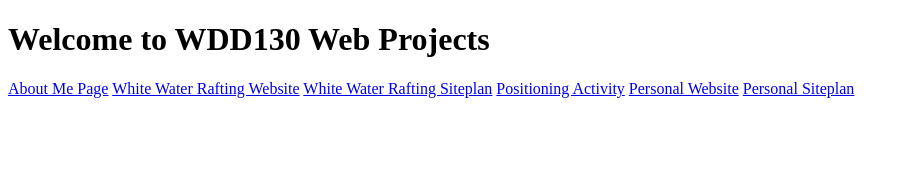
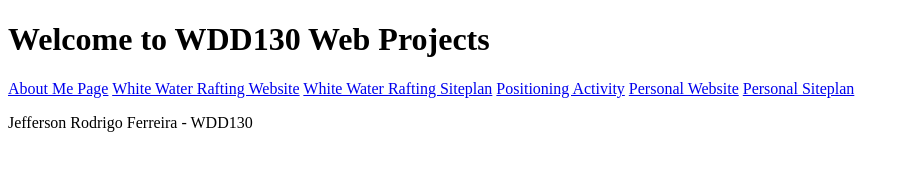
Before and after one commit to jeffersonroferreira/wdd130, a plain HTML site: page index.html in a window 1280 px wide. Shown: the whole page, without its empty margins (0-909 px from the left). Drawn offline with Linux system fonts and the light colour scheme.

Commit message:
Added a paragraph to the home page

```diff
--- a/index.html
+++ b/index.html
@@ -17,6 +17,7 @@
         <a href="#">Personal Website</a>
         <a href="#">Personal Siteplan</a>
     </nav>
+    <p>Jefferson Rodrigo Ferreira - WDD130</p>
 
 </body>
 
```
